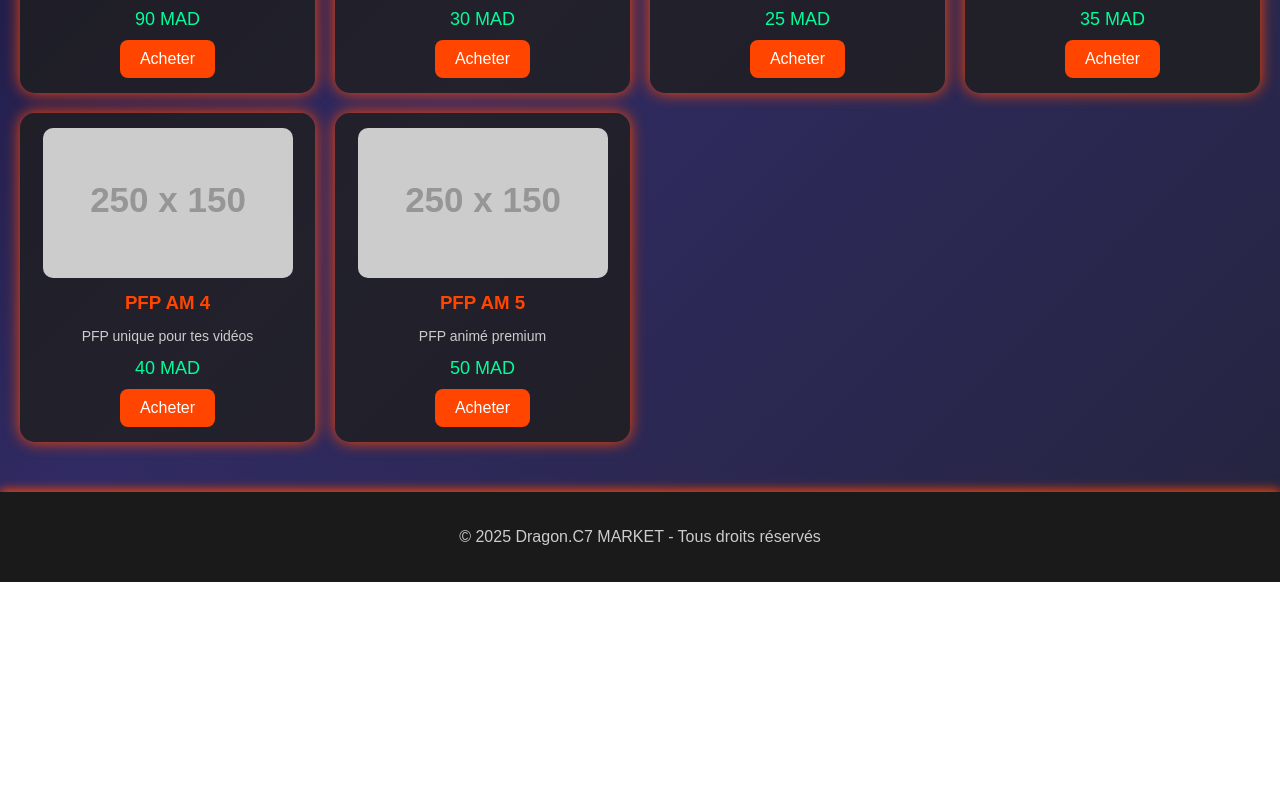
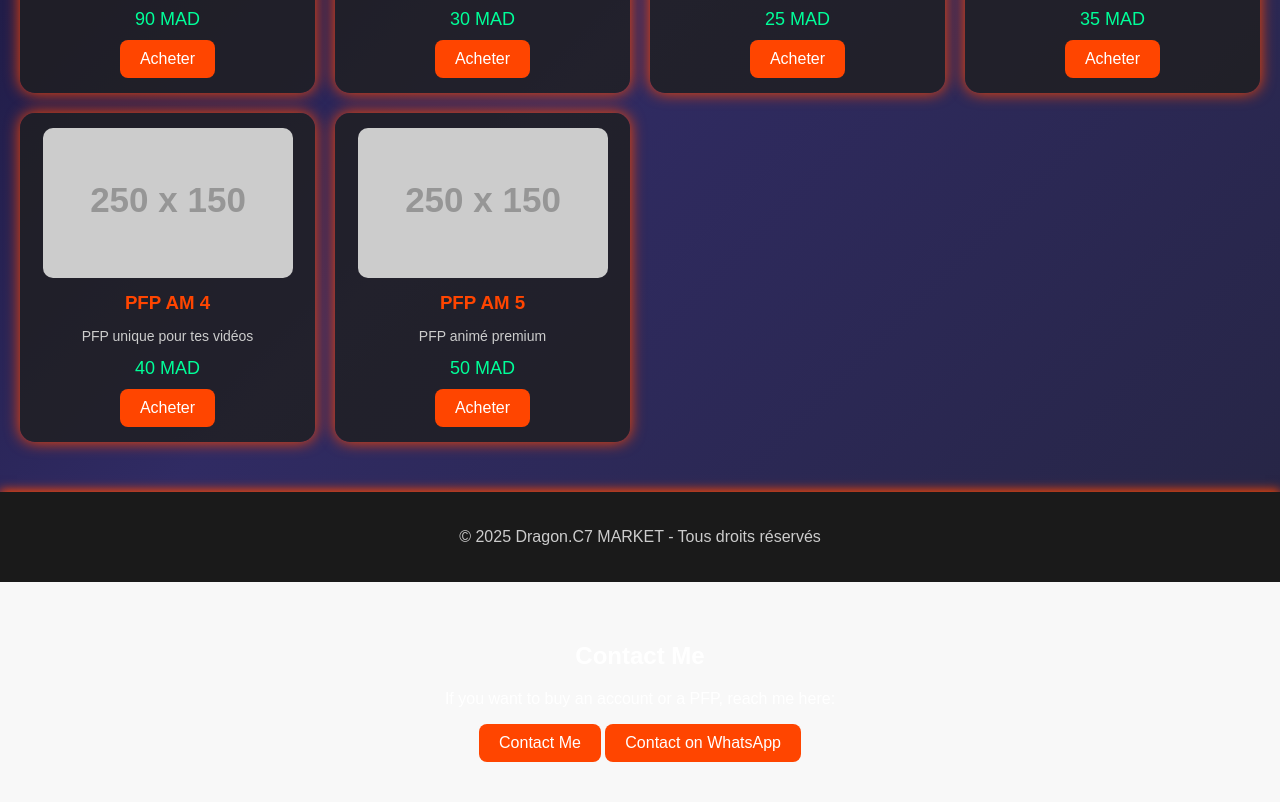
Before and after one commit to DragonC7/dragonc7-market, a plain HTML site: page index.html in a window 1280 px wide. Shown: the part 771-1573 px from the top of the page. Before the commit the page ends 1353 px from the top, so only its background shows below. Drawn offline with Linux system fonts and the light colour scheme; placeholder pictures from the web are drawn by us.

Commit message:
Update index.html

```diff
--- a/index.html
+++ b/index.html
@@ -134,3 +134,10 @@
     </footer>
 </body>
 </html>
+<section id="contact" style="padding:40px; background:#f8f8f8; text-align:center;">
+    <h2>Contact Me</h2>
+    <p>If you want to buy an account or a PFP, reach me here:</p>
+
+    <a href="mailto:bentaharh1@gmail.com" class="buy-btn">Contact Me</a>
+    <a href="https://wa.me/2126499658520" class="buy-btn" target="_blank">Contact on WhatsApp</a>
+</section>
```
